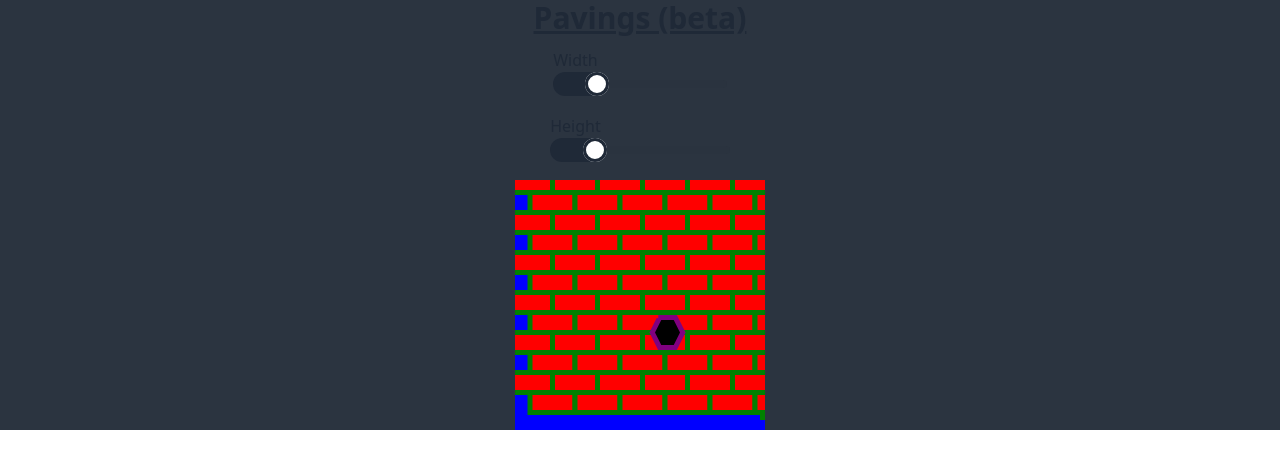
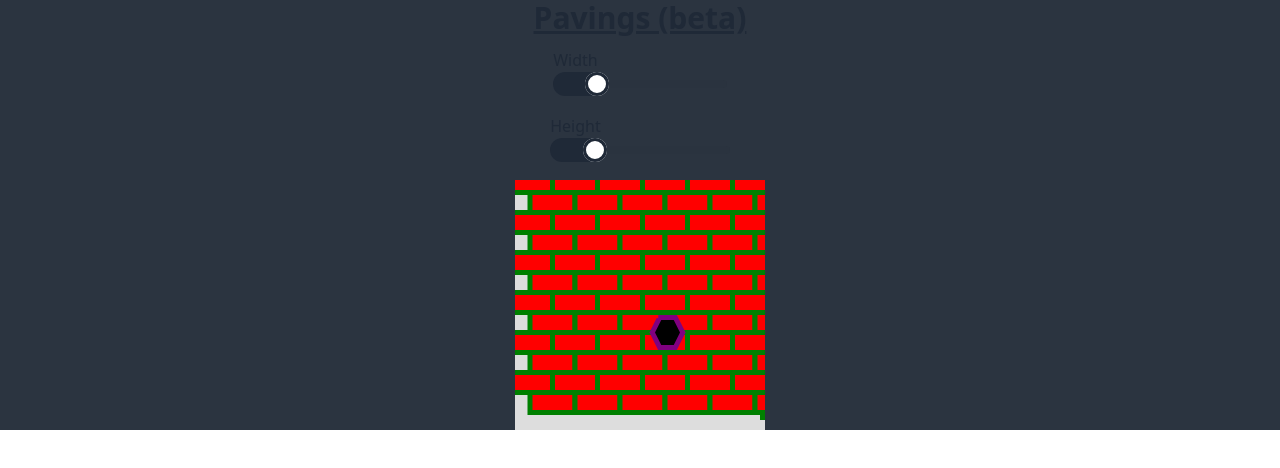
Before and after one commit to guillaume-gomez/pavings, a React (Vite) app: page / in a window 1280 px wide. Shown: the top 468 px of the page. Built offline with nearby package versions, Linux system fonts and the light colour scheme.

Commit message:
change background color

```diff
--- a/src/App.tsx
+++ b/src/App.tsx
@@ -36,7 +36,7 @@ function App() {
         <Canvas
           width={width}
           height={height}
-          background={"blue"}
+          background={"#ddd"}
           toggleFullScreen={() => {}}
         />
 
```
